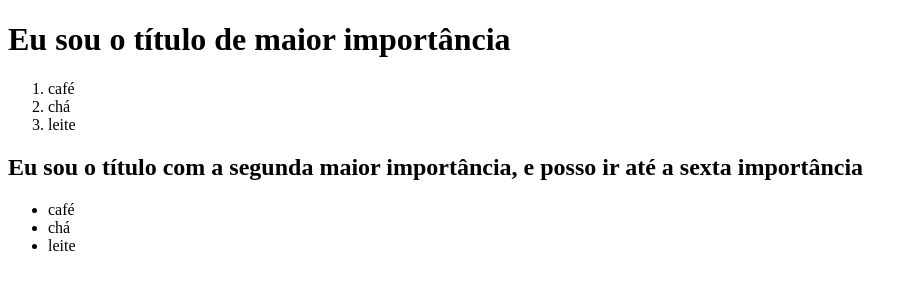
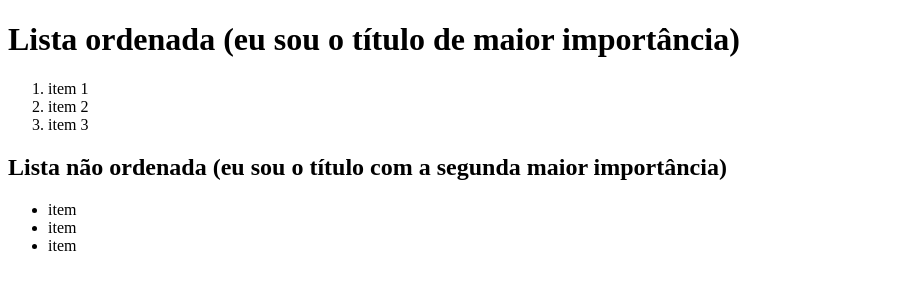
Before and after one commit to Debs-lima/debs-lima.github.io, a plain HTML site: page index.html in a window 1280 px wide. Shown: the whole page, without its empty margins (0-918 px from the left). Drawn offline with Linux system fonts and the light colour scheme.

Commit message:
feature: add a modified index.html

```diff
--- a/index.html
+++ b/index.html
@@ -2,25 +2,25 @@
 <html>
     <head>
         <title>
-            Olá, eu sou a cabeça!
+            Isso aqui é o que aparece na aba
         </title>
     </head>
     <body>
         <h1>
-           Eu sou o título de maior importância
+           Lista ordenada (eu sou o título de maior importância)
         </h1>
         <ol>
-            <li> café</li>
-            <li>chá</li>
-            <li>leite</li>
+            <li> item 1</li>
+            <li> item 2</li>
+            <li> item 3</li>
         </ol>
         <h2>
-            Eu sou o título com a segunda maior importância, e posso ir até a sexta importância
+            Lista não ordenada (eu sou o título com a segunda maior importância)
         </h2>
         <ul>
-            <li>café</li>
-            <li>chá</li>
-            <li>leite</li>
+            <li>item</li>
+            <li>item</li>
+            <li>item</li>
         </ul>
     </body>
 </html>
```
